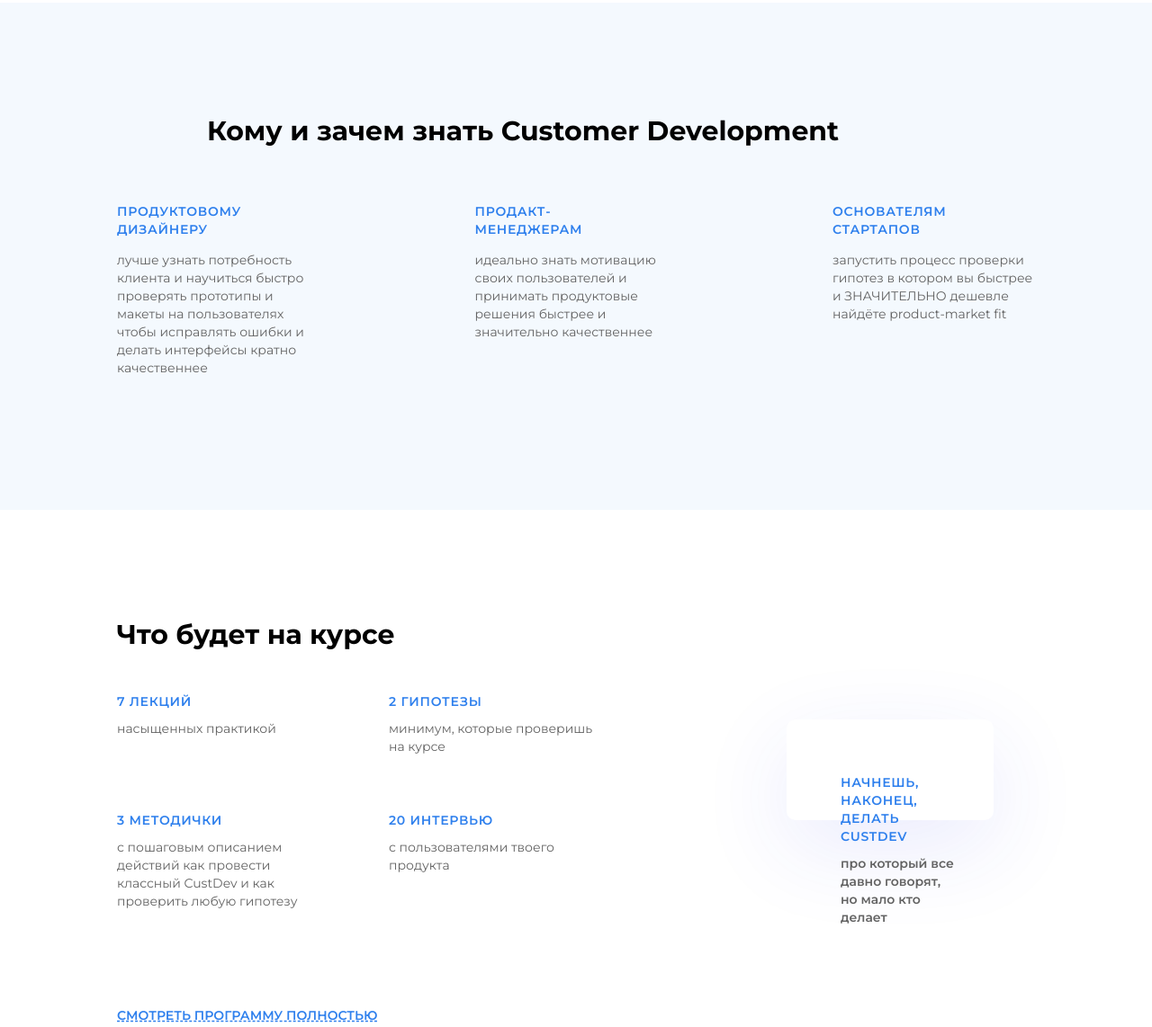
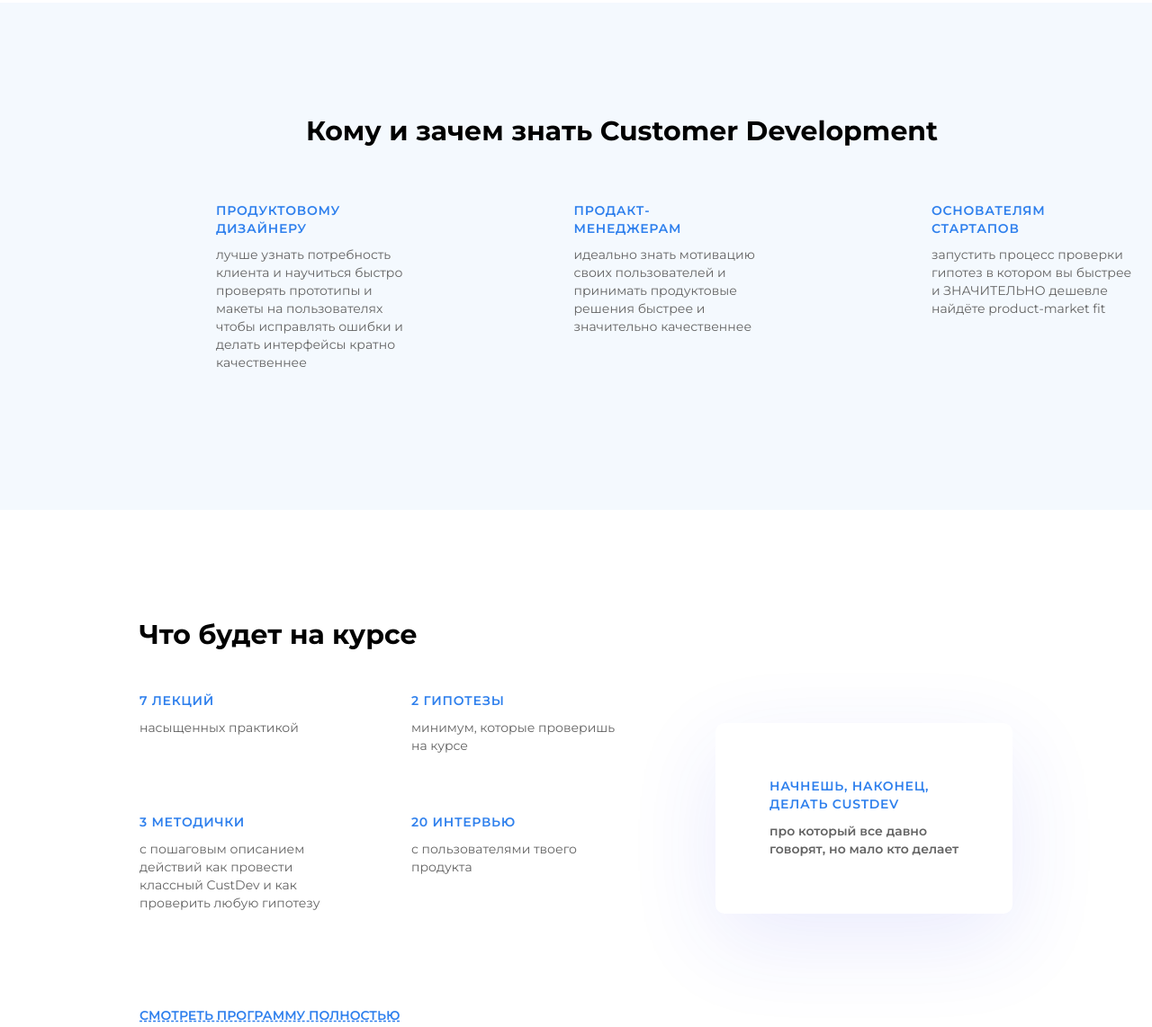
Before and after one commit to Vonubat/symfa-internship_simple-landing-page, a website built with webpack: page src/index.html in a window 1280 px wide. Shown: the part 1428-2570 px from the top of the page at 90% size. Built offline with nearby package versions, Linux system fonts and the light colour scheme.

Commit message:
fix: targets + schedule layouts

```diff
--- a/src/sass/components/_cards.scss
+++ b/src/sass/components/_cards.scss
@@ -33,7 +33,7 @@
   width: 225px;
 
   .targets__text {
-    margin-top: 13.5px;
+    margin-top: 9px;
   }
 }
 
@@ -46,8 +46,8 @@
 }
 
 .card__schedule--solid {
-  width: 230px;
-  height: 112px;
+  width: 330px;
+  height: 212px;
   padding: 60px 40px 40px 60px;
   box-shadow: 0 30px 100px rgba($color-card-shadow, 0.1);
 
--- a/src/sass/layout/_schedule.scss
+++ b/src/sass/layout/_schedule.scss
@@ -8,13 +8,12 @@
   display: flex;
   flex-flow: column;
   width: 100%;
-  max-width: 1020px;
+  max-width: 970px;
   height: 475px;
 }
 
 .schedule__heading {
   width: 371px;
-  height: 38px;
   margin-top: 23px;
 }
 
@@ -33,8 +32,7 @@
 }
 
 .schedule__cards-wrapper--solid {
-  margin-top: 30px;
-  margin-right: 46px;
+  margin-top: 35px;
 }
 
 .schedule__full-program {
--- a/src/sass/layout/_targets.scss
+++ b/src/sass/layout/_targets.scss
@@ -6,19 +6,18 @@
 .targets__content {
   display: flex;
   flex-flow: column wrap;
-  align-items: center;
+  max-width: 1020px;
+  margin-left: 240px;
 }
 
 .targets__heading {
+  align-self: center;
   width: 820px;
-  height: 38px;
   margin-top: 124.5px;
 }
 
 .targets__cards-wrapper {
   display: flex;
   justify-content: space-between;
-  width: 100%;
-  max-width: 1020px;
   margin-top: 60px;
 }
```
